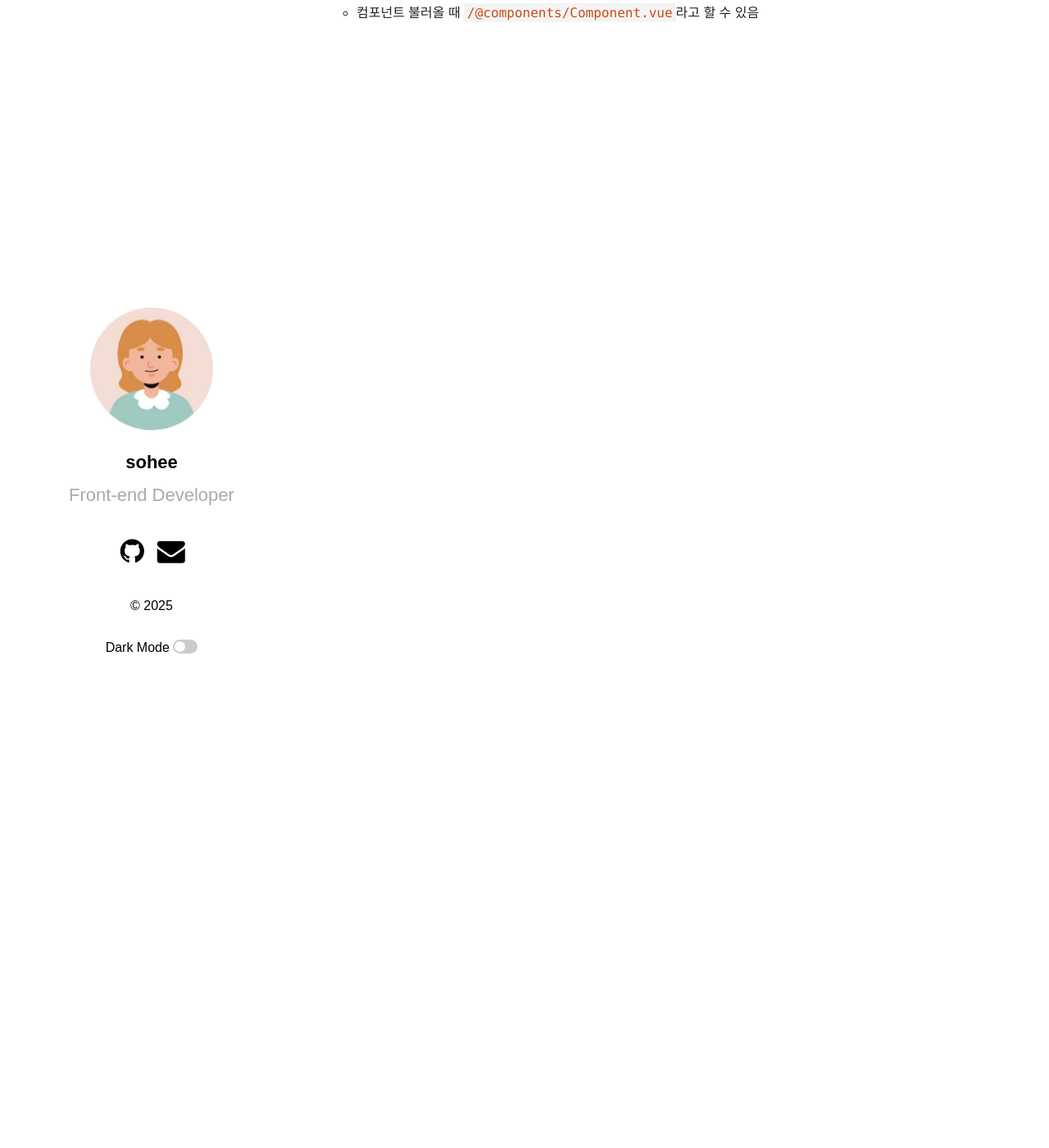
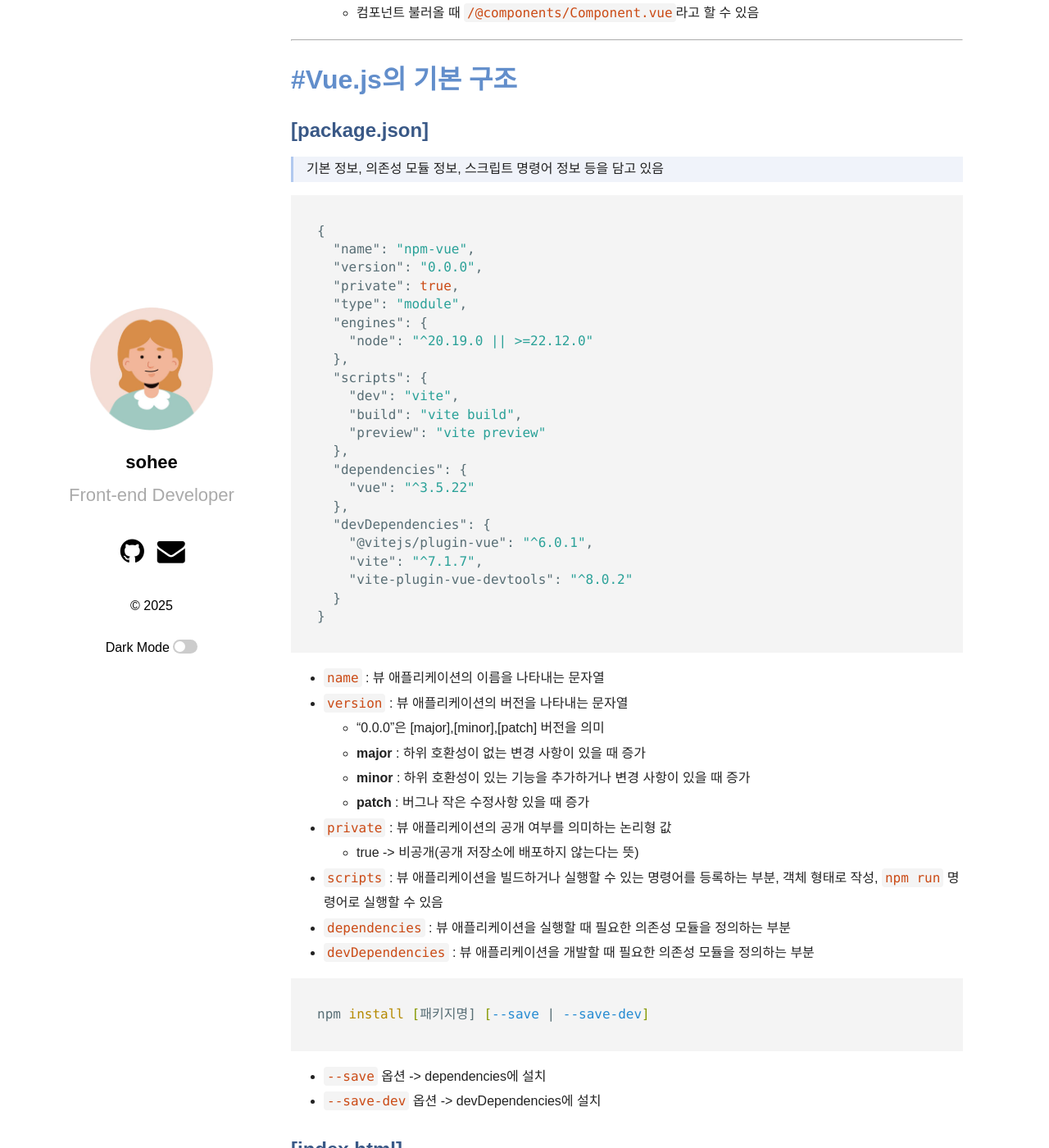
Before and after one commit to shkim00216/shkim00216.github.io, a Jekyll site: the page built from _posts/2025-09-30-vue1.md, in a window 1280 px wide and 1400 px high, scrolled down 3429 px. Shown: the whole window at 82% size. Built offline with Jekyll 4.4.1, drawn with Linux system fonts in a browser that asks for light colours; some web fonts are replaced; some of the changed text lies outside the part shown.

Commit message:
Update 2025-09-30-vue1.md

````diff
--- a/_posts/2025-09-30-vue1.md
+++ b/_posts/2025-09-30-vue1.md
@@ -125,3 +125,104 @@ categories: Vue
    ```
 
    - 컴포넌트 불러올 때 `/@components/Component.vue`라고 할 수 있음
+
+---
+
+# #Vue.js의 기본 구조
+
+## [package.json]
+
+> 기본 정보, 의존성 모듈 정보, 스크립트 명령어 정보 등을 담고 있음
+
+```json
+{
+  "name": "npm-vue",
+  "version": "0.0.0",
+  "private": true,
+  "type": "module",
+  "engines": {
+    "node": "^20.19.0 || >=22.12.0"
+  },
+  "scripts": {
+    "dev": "vite",
+    "build": "vite build",
+    "preview": "vite preview"
+  },
+  "dependencies": {
+    "vue": "^3.5.22"
+  },
+  "devDependencies": {
+    "@vitejs/plugin-vue": "^6.0.1",
+    "vite": "^7.1.7",
+    "vite-plugin-vue-devtools": "^8.0.2"
+  }
+}
+```
+
+- `name` : 뷰 애플리케이션의 이름을 나타내는 문자열
+- `version` : 뷰 애플리케이션의 버전을 나타내는 문자열
+  - "0.0.0"은 [major],[minor],[patch] 버전을 의미
+  - **major** : 하위 호환성이 없는 변경 사항이 있을 때 증가
+  - **minor** : 하위 호환성이 있는 기능을 추가하거나 변경 사항이 있을 때 증가
+  - **patch** : 버그나 작은 수정사항 있을 때 증가
+- `private` : 뷰 애플리케이션의 공개 여부를 의미하는 논리형 값
+  - true -> 비공개(공개 저장소에 배포하지 않는다는 뜻)
+- `scripts` : 뷰 애플리케이션을 빌드하거나 실행할 수 있는 명령어를 등록하는 부분, 객체 형태로 작성, `npm run` 명령어로 실행할 수 있음
+- `dependencies` : 뷰 애플리케이션을 실행할 때 필요한 의존성 모듈을 정의하는 부분
+- `devDependencies` : 뷰 애플리케이션을 개발할 때 필요한 의존성 모듈을 정의하는 부분
+
+```bash
+npm install [패키지명] [--save | --save-dev]
+```
+
+- `--save` 옵션 -> dependencies에 설치
+- `--save-dev` 옵션 -> devDependencies에 설치
+
+## [index.html]
+
+> 개발 서버가 구동되면 가장 먼저 서버에 로드
+
+```html
+<!DOCTYPE html>
+<html lang="">
+  <head>
+    <meta charset="UTF-8" />
+    <link rel="icon" href="/favicon.ico" />
+    <meta name="viewport" content="width=device-width, initial-scale=1.0" />
+    <title>Vite App</title>
+  </head>
+  <body>
+    <!-- 1 -->
+    <div id="app"></div>
+    <!-- 2 -->
+    <script type="module" src="/src/main.js"></script>
+  </body>
+</html>
+```
+
+1. id 속성의 값이 "app"인 HTML 요소를 루트 요소로 지정
+2. main.js 모듈을 불러오는 부분
+
+## [main.js]
+
+> 뷰 애플리케이션을 초기화하고 구성하는 역할
+
+```javascript
+import "./assets/main.css"; // 1
+
+import { createApp } from "vue"; // 2
+import App from "./App.vue"; // 3
+
+createApp(App).mount("#app"); // 4
+```
+
+1. 컴포넌트에 스타일 적용
+2. vue 패키지에서 함수 가져옴
+3. App.vue 파일 불러옴 -> 루트 컴포넌트
+4. 뷰 애플리케이션의 인스턴스 생성
+
+## [App.vue]
+
+> **루트 컴포넌트** : 뷰 애플리케이션이 최초로 진입하는 가장 상위에 있는 컴포넌트
+
+---
````
